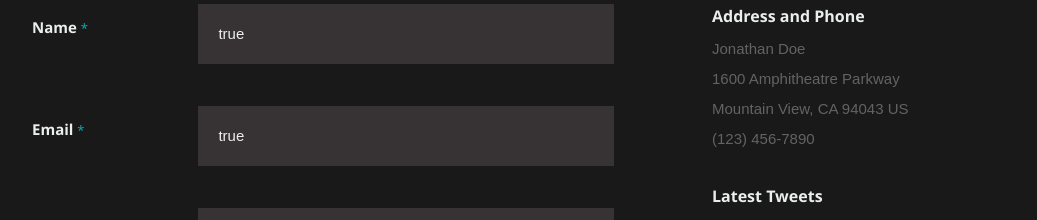
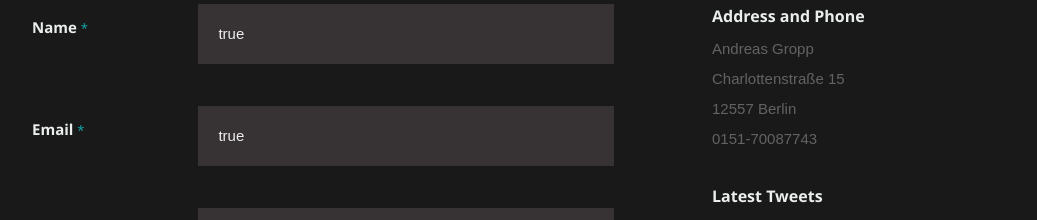
Before and after one commit to starmaerker/src-starmaerker.github.io, a React (Create React App) app: page / in a window 1280 px wide. Shown: the part 5200-5420 px from the top of the page, without its empty margins (118-1155 px from the left). Built offline with nearby package versions, Linux system fonts and the light colour scheme.

Commit message:
added contactdetails to contact

```diff
--- a/src/components/contactus/contactus.js
+++ b/src/components/contactus/contactus.js
@@ -52,10 +52,10 @@ export default class Contact extends Component {
                         <div className="widget widget_contact">
                             <h4>Address and Phone</h4>
                             <p className="address">
-                                Jonathan Doe<br />
-                                1600 Amphitheatre Parkway <br />
-                                Mountain View, CA 94043 US<br />
-                                <span>(123) 456-7890</span>
+                                Andreas Gropp<br />
+                                Charlottenstraße 15<br />
+                                12557 Berlin<br />
+                                <span>0151-70087743</span>
                             </p>
                         </div>
                         <div className="widget widget_tweets">
```
